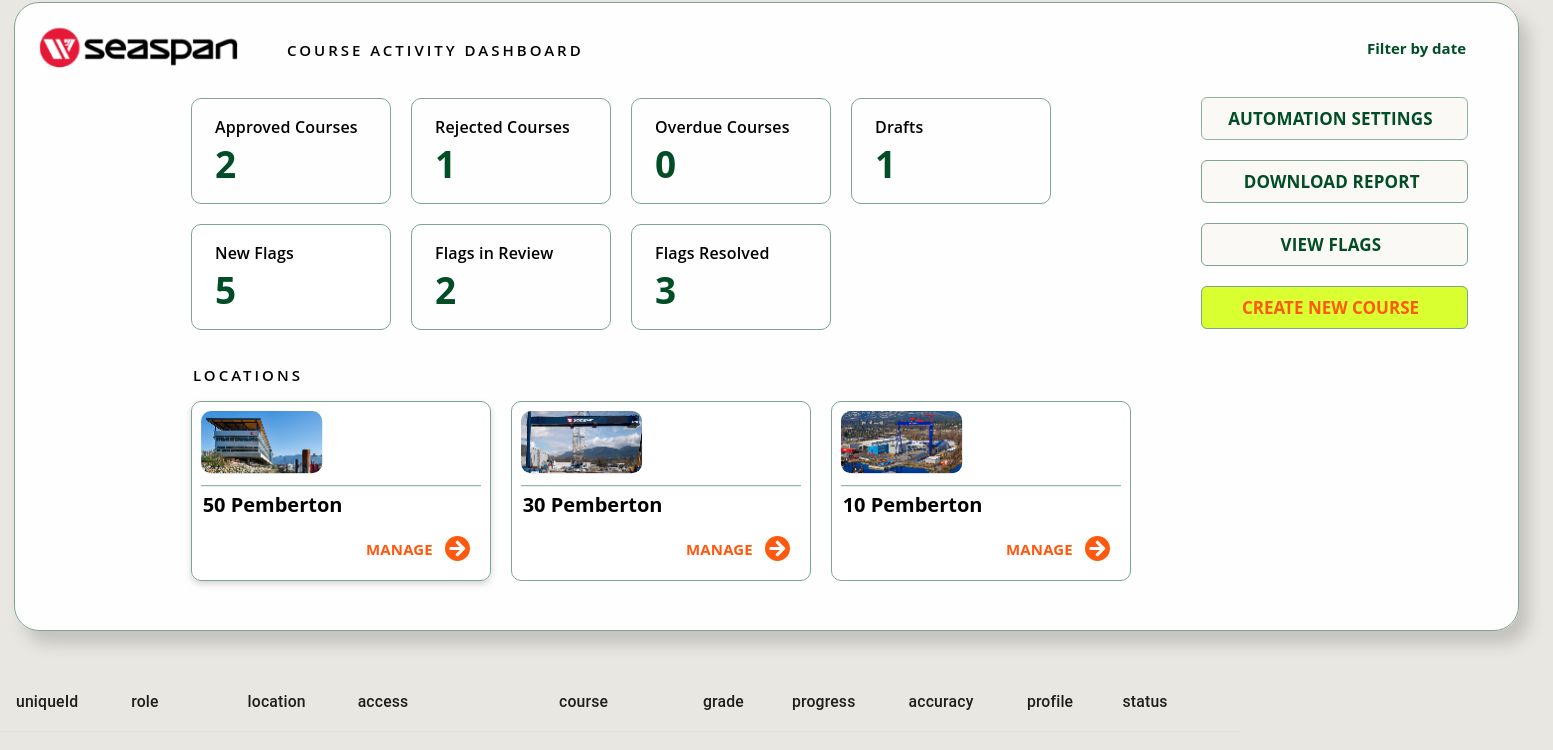
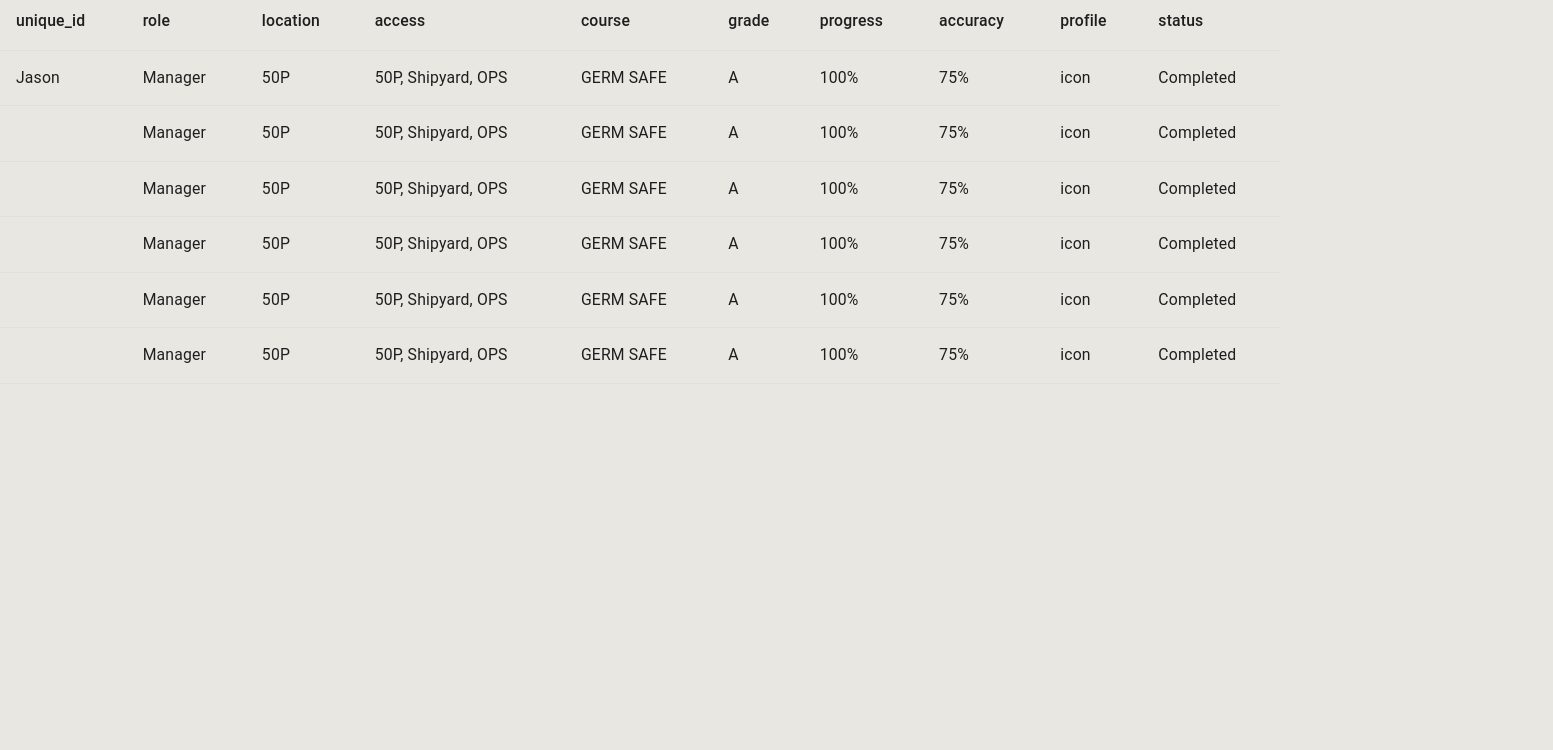
Before and after one commit to timegated/react-components, a React (Create React App) app: page /tables in a window 1280 px wide. Shown: the part 156-906 px from the top of the page, 1553 px wide, since content can reach past the window. After the commit the page ends 800 px from the top, so only its background shows below. Built offline with nearby package versions, Linux system fonts and the light colour scheme.

Commit message:
Added: DynamicTable and DynamicRow components to split up the way the table is rendered

```diff
--- a/src/components/Navigation/Navigation.js
+++ b/src/components/Navigation/Navigation.js
@@ -9,7 +9,7 @@ import {
 import Buttons from '../Buttons/Buttons';
 import Forms from '../Forms/Forms';
 import Inputs from '../Inputs/Inputs';
-import DynamicTable from '../Tables/DynamicTable';
+import DynamicTable from '../Tables/DynamicTable/DynamicTable';
 import tableData from '../../dummy/tablaData.json';
 import tableData2 from '../../dummy/tableData2.json';
 import styled from 'styled-components';
@@ -21,6 +21,7 @@ const NavContainer = styled.div`
   margin: 0;
   padding: 2.5rem;
   background: #FFFFFF;
+  width: 100%;
 
 `;
 
--- /dev/null
+++ b/src/components/Tables/DynamicTable/DynamicRow.js
@@ -0,0 +1,19 @@
+import { TableCell as MUITableCell } from '@material-ui/core';
+import React from 'react'
+
+const DynamicRow = ({ data, keys }) => {
+  if (!data || !keys) {
+    return null
+  }
+  return keys.map((key, index) => {
+    console.log(key);
+    return (
+      <MUITableCell key={index}>
+        <div>{data[key]}</div>
+      </MUITableCell>
+    )
+    });
+
+};
+
+export default DynamicRow;
--- a/src/components/Tables/DynamicTable.js
+++ b/src/components/Tables/DynamicTable/DynamicTable.js
@@ -8,7 +8,8 @@ import {
   TableCell,
   Link,
 } from '@material-ui/core';
-import exitTest from '../../assets/exit-test.svg';
+import DynamicRow from './DynamicRow';
+import exitTest from '../../../assets/exit-test.svg';
 // import Loading from '../Loading/Loading';
 // import { format } from '../../utils/format';
 
@@ -25,52 +26,21 @@ const DynamicTable = ({ obj, actions, crud }) => {
 
   // we don't need the ID in the header column; could make it optional in case we do or hide it completely.
   const createTableHeader = (json) => {
-    // hide id for table header for each object in this array
-    // does this affect delete operation?
     const noId = json.data.map(({ id, ...noId }) => noId);
     return Object.keys(noId[0]).map((key, index) => {
-      return (<TableCell component="th" align="left" key={index}>{key}</TableCell>) // mapped over the enumerable props and displayed them
+      return (<TableCell key={index}>{key}</TableCell>) // mapped over the enumerable props and displayed them
     });
   };
 
-  const createTableBody = (json) => {
+  const createTableRows = (json) => {
     // I need as many rows as I have properties with their corresponding values.
-    return json.data.map(data => {
+    const noId = json.data.map(({ id, ...noId }) => noId);
+    const keys = Object.keys(noId[0]);
+    return json.data.map((row, index) => {
+      console.log(row);
       return (
-        <TableRow key={data.id}>
-          <TableCell>
-            {data.uniqueId}
-          </TableCell>
-          <TableCell>
-            {data.role}
-          </TableCell>
-          <TableCell>
-            {data.location}
-          </TableCell>
-          <TableCell>
-            {data.access}
-          </TableCell>
-          <TableCell>
-            {data.course}
-          </TableCell>
-          <TableCell>
-            {data.grade}
-          </TableCell>
-          <TableCell>
-            {data.progress}
-          </TableCell>
-          <TableCell>
-            {data.accuracy}
-          </TableCell>
-          <TableCell>
-            {data.profile}
-          </TableCell>
-          <TableCell>
-            {data.status}
-          </TableCell>
-          <TableCell>
-            {createTableActions(crud)}
-          </TableCell>
+        <TableRow key={row.id}>
+          <DynamicRow key={row.id} data={row} keys={keys}/>
         </TableRow>
       );
     })
@@ -92,7 +62,7 @@ const DynamicTable = ({ obj, actions, crud }) => {
 
   return (
     <div>
-      <img src={exitTest} alt="" />
+      {/* <img src={exitTest} alt="" /> */}
       <Table>
         <TableHead>
           <TableRow>
@@ -100,7 +70,7 @@ const DynamicTable = ({ obj, actions, crud }) => {
           </TableRow>
         </TableHead>
         <TableBody>
-          {createTableBody(data)}
+          {createTableRows(data)}
         </TableBody>
       </Table>
     </div>
--- a/src/dummy/tableData2.json
+++ b/src/dummy/tableData2.json
@@ -1,7 +1,20 @@
 {
   "data": [
     {
-      "id": "e3e196a7-a8cc-4ad8-b4a8-ac330e9c8933",
+      "id": "e3e196a7-a8cc-6ad8-b4a8-ac330e9c8933",
+      "unique_id":"Jason",
+      "role": "Manager",
+      "location": "50P",
+      "access":"50P, Shipyard, OPS",
+      "course": "GERM SAFE",
+      "grade": "A",
+      "progress": "100%",
+      "accuracy": "75%",
+      "profile": "icon",
+      "status":"Completed"
+    },
+    {
+      "id": "e3e196a7-a8cc-5ad8-b4a8-ac330e9c8935",
       "uniqueId":"Jason",
       "role": "Manager",
       "location": "50P",
@@ -9,12 +22,12 @@
       "course": "GERM SAFE",
       "grade": "A",
       "progress": "100%",
-      "accuracy": "100%",
+      "accuracy": "75%",
       "profile": "icon",
       "status":"Completed"
     },
     {
-      "id": "e3e196a7-a8cc-4ad8-b4a8-ac330e9c8935",
+      "id": "e3e196a7-a8cc-7ad8-b4a8-ac330e9c8936",
       "uniqueId":"Jason",
       "role": "Manager",
       "location": "50P",
@@ -22,12 +35,12 @@
       "course": "GERM SAFE",
       "grade": "A",
       "progress": "100%",
-      "accuracy": "100%",
+      "accuracy": "75%",
       "profile": "icon",
       "status":"Completed"
     },
     {
-      "id": "e3e196a7-a8cc-4ad8-b4a8-ac330e9c8936",
+      "id": "e3e196a7-a8cc-8ad8-b4a8-ac330e9c8999",
       "uniqueId":"Jason",
       "role": "Manager",
       "location": "50P",
@@ -35,12 +48,25 @@
       "course": "GERM SAFE",
       "grade": "A",
       "progress": "100%",
-      "accuracy": "100%",
+      "accuracy": "75%",
       "profile": "icon",
       "status":"Completed"
     },
     {
-      "id": "e3e196a7-a8cc-4ad8-b4a8-ac330e9c8999",
+      "id": "e3e196a7-a8cc-9ad8-b4a8-ac330e9c8939",
+      "uniqueId":"Dave",
+      "role": "Manager",
+      "location": "50P",
+      "access":"50P, Shipyard, OPS",
+      "course": "GERM SAFE",
+      "grade": "A",
+      "progress": "100%",
+      "accuracy": "75%",
+      "profile": "icon",
+      "status":"Completed"
+    },
+    {
+      "id": "e3e196a7-a8cc-10ad8-b4a8-ac330e9c89654",
       "uniqueId":"Jason",
       "role": "Manager",
       "location": "50P",
@@ -48,33 +74,7 @@
       "course": "GERM SAFE",
       "grade": "A",
       "progress": "100%",
-      "accuracy": "100%",
-      "profile": "icon",
-      "status":"Completed"
-    },
-    {
-      "id": "e3e196a7-a8cc-4ad8-b4a8-ac330e9c8939",
-      "uniqueId":"Jason",
-      "role": "Manager",
-      "location": "50P",
-      "access":"50P, Shipyard, OPS",
-      "course": "GERM SAFE",
-      "grade": "A",
-      "progress": "100%",
-      "accuracy": "100%",
-      "profile": "icon",
-      "status":"Completed"
-    },
-    {
-      "id": "e3e196a7-a8cc-4ad8-b4a8-ac330e9c89654",
-      "uniqueId":"Jason",
-      "role": "Manager",
-      "location": "50P",
-      "access":"50P, Shipyard, OPS",
-      "course": "GERM SAFE",
-      "grade": "A",
-      "progress": "100%",
-      "accuracy": "100%",
+      "accuracy": "75%",
       "profile": "icon",
       "status":"Completed"
     }
```
